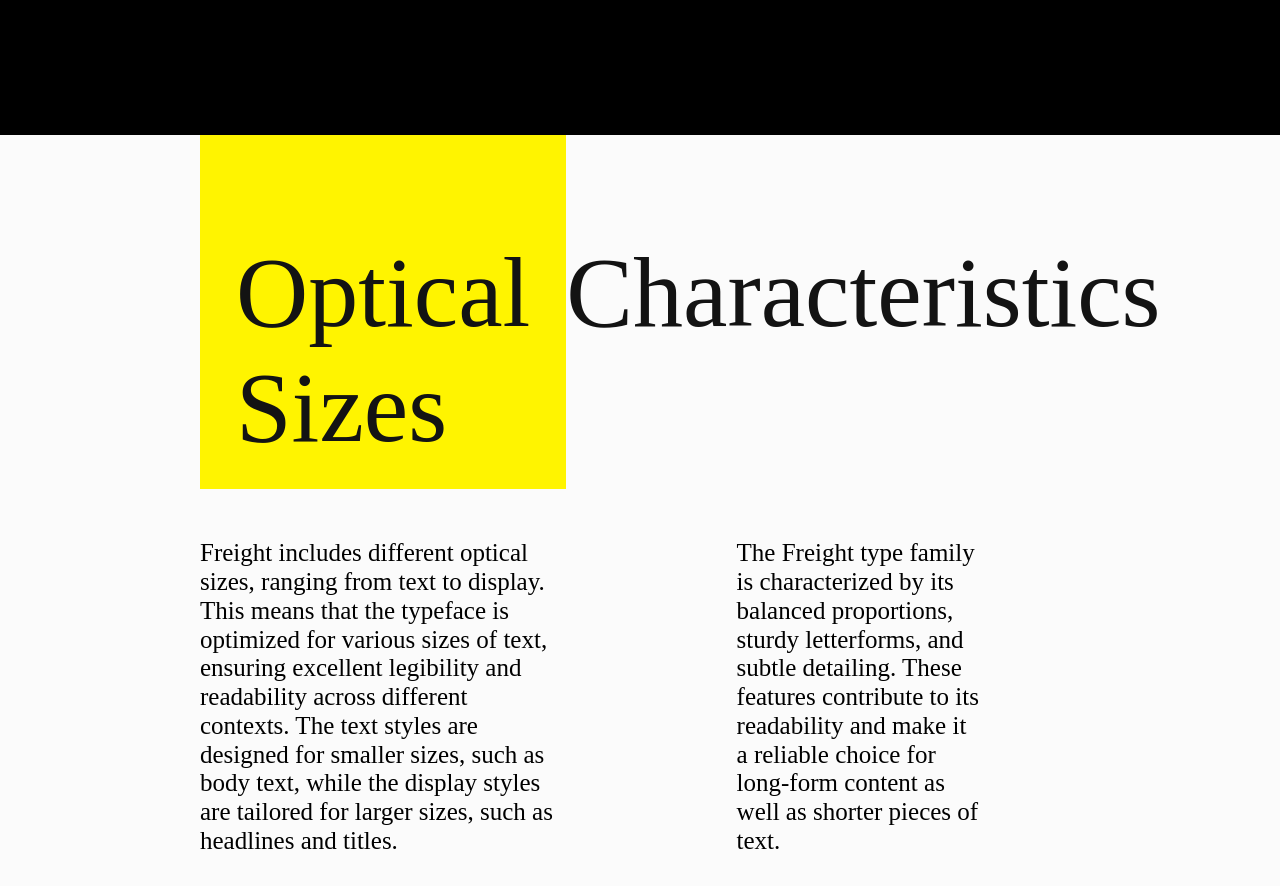
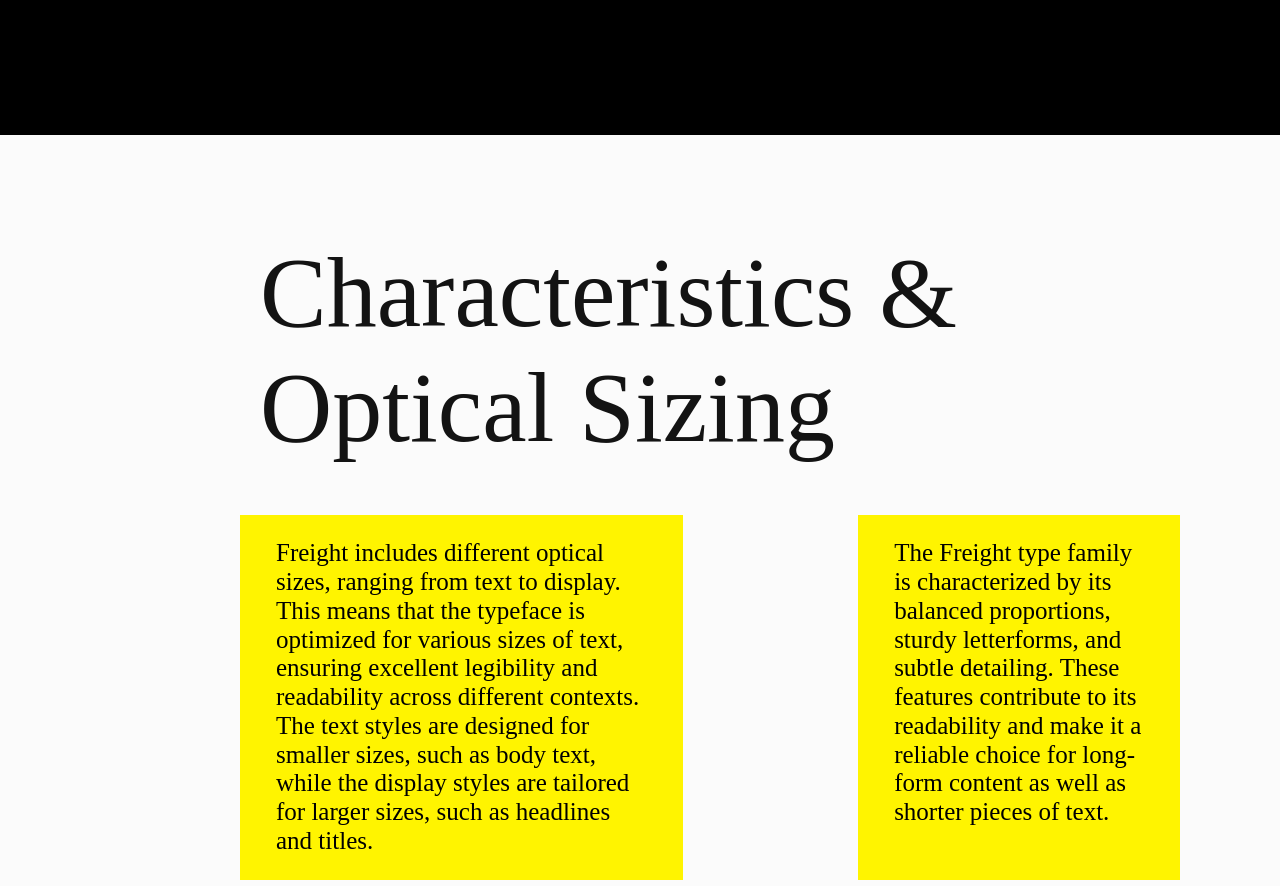
Before and after one commit to Leonelcasstro/project_2, a plain HTML site: page index.html in a window 1280 px wide. Shown: the part 1180-2066 px from the top of the page. Drawn offline with Linux system fonts and the light colour scheme; a web font is replaced by a local one.

Commit message:
In class work thurs

```diff
--- a/css/main.css
+++ b/css/main.css
@@ -34,13 +34,14 @@ h2{font-family: "freight-big-pro", serif;
 .variety-various{
     font-family: "freight-big-pro", sans-serif;
     font-size: 30px;
+    font-weight: 100;
     text-align: center;
     margin-right: 0px;
     margin-left: 0px;
     margin-top: 20px;
     margin-bottom: 100px;
     font-style: normal;
-    color: rgb(230, 230, 230);
+    color: color(display-p3 1 0.96 0.05);
     text-align: center;
 }
 .variety-left-italic{
@@ -124,14 +125,8 @@ font-style: normal;
 font-weight: 200px;
 font-style: normal;
     font-size: 100px;
-   margin-left: 200px;
+   margin-left: 260px;
    color: rgb(19, 19, 19);
-   padding-top: 100px;
-   background-clip: border-box;
-   background-color: color(display-p3 1 0.96 0.05);
-   padding-bottom: 24px;
-   padding-left: 36px;
-   padding-right: 36px;
    padding-top: 100px;
 }
 .twosides-right{
@@ -155,7 +150,13 @@ font-style: normal;
 font-size: 25px;
 text-align:left;
 margin-top: 50px;
-margin-left: 200px;
+margin-left: 240px;
+background-clip: border-box;
+    background-color: color(display-p3 1 0.96 0.05);
+    padding-bottom: 24px;
+    padding-left: 36px;
+    padding-right: 36px;
+    padding-top: 24px;
 }
 .body-right{
     font-family: "freight-big-pro", serif;
@@ -166,6 +167,13 @@ text-align:left;
 margin-top: 50px;
 margin-right: 100px;
 margin-left: 175px;
+background-clip: border-box;
+    background-color: color(display-p3 1 0.96 0.05);
+    padding-bottom: 24px;
+    padding-left: 36px;
+    padding-right: 36px;
+    padding-top: 24px;
+    column-width: auto;
 }
 .body-sides{
     display: flex;
--- a/index.html
+++ b/index.html
@@ -23,7 +23,13 @@
   <link rel="preconnect" href="https://fonts.googleapis.com">
 <link rel="preconnect" href="https://fonts.gstatic.com" crossorigin>
 <link rel="stylesheet" href="https://use.typekit.net/scl6duy.css">
+ <!-- Place your site's HTML here -->
+ <p></p>
+ <script src="js/main.js"></script>
+</body>
+
 </head>
+
 
 
 <body>
@@ -52,10 +58,9 @@
 
   <div class="twosides">
       <div class="twosides-left">
-      Optical Sizes
+        Characteristics & Optical Sizing
       </div>
       <div class="twosides-right">
-        Characteristics
       </div>
 </div>
 <div class="body-sides">
@@ -63,13 +68,7 @@
     </div>
     <div class="body-right">The Freight type family is characterized by its balanced proportions, sturdy letterforms, and subtle detailing. These features contribute to its readability and make it a reliable choice for long-form content as well as shorter pieces of text.
 </div>
-     <h4></h4>
 
-
-  <div class="pre-bday-outer">
-    <div pre="b-day inner">
-      <div class="pre-bday-row"></div>
-</div>
 
 
 
@@ -77,9 +76,4 @@
 
     </div>
   </div>
-  <!-- Place your site's HTML here -->
-  <p></p>
-  <script src="js/main.js"></script>
-</body>
-
 </html>
```
